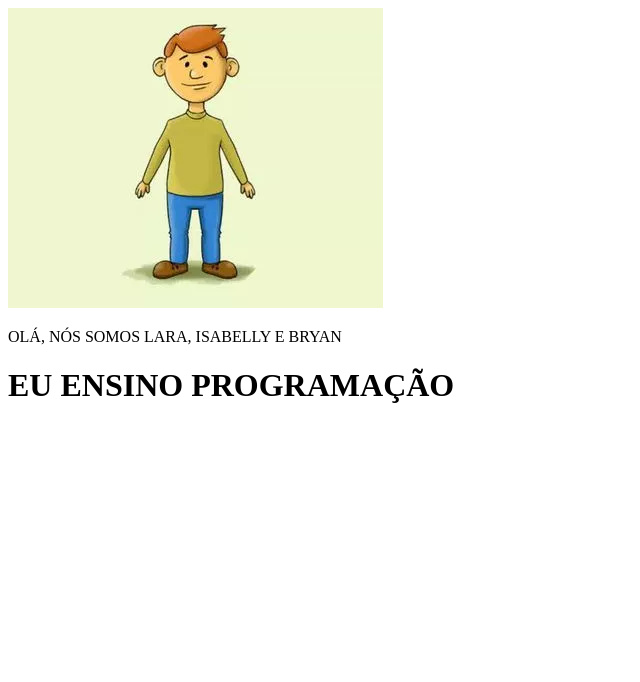
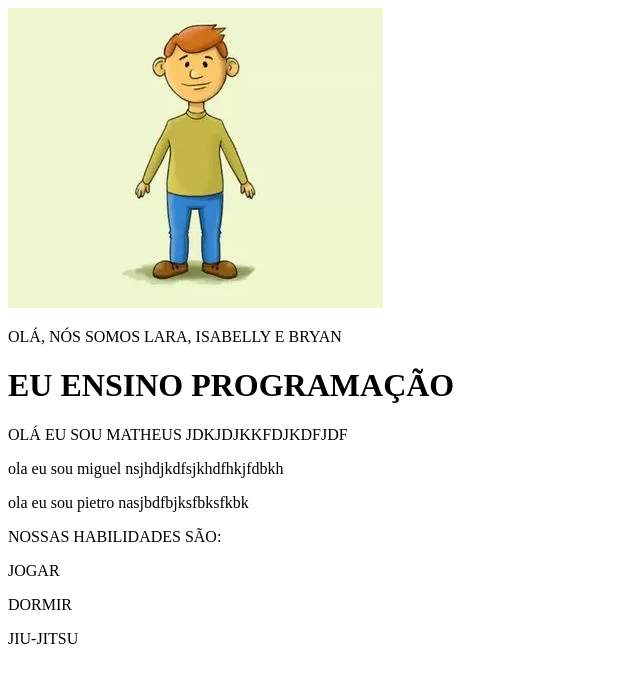
Before and after one commit to 20profmatheus/site2Cportfolio-sala, a plain HTML site: page index.html in a window 1280 px wide. Shown: the whole page, without its empty margins (0-640 px from the left). Drawn offline with Linux system fonts and the light colour scheme.

Commit message:
AULA 2304

```diff
--- a/index.html
+++ b/index.html
@@ -6,10 +6,23 @@
     <title>PORTFOLIO MATHEUS</title>
 </head>
 <body>
+    <header class="container">
 
     <img src="img/fotoprojeto.jpeg">
     <p>OLÁ, NÓS SOMOS LARA, ISABELLY E BRYAN</p>
     <h1>EU ENSINO PROGRAMAÇÃO</h1>
+        <p>OLÁ EU SOU MATHEUS JDKJDJKKFDJKDFJDF</p>
+        <p> ola eu sou miguel nsjhdjkdfsjkhdfhkjfdbkh</p>
+        <p> ola eu sou pietro nasjbdfbjksfbksfkbk</p>
+        <p> NOSSAS HABILIDADES SÃO: </p>
+        <div>
+            <p>JOGAR</p>
+            <p>DORMIR</p>
+            <p>JIU-JITSU</p>
 
+        </div>
+
+
+    </header>
 </body>
 </html>
```
